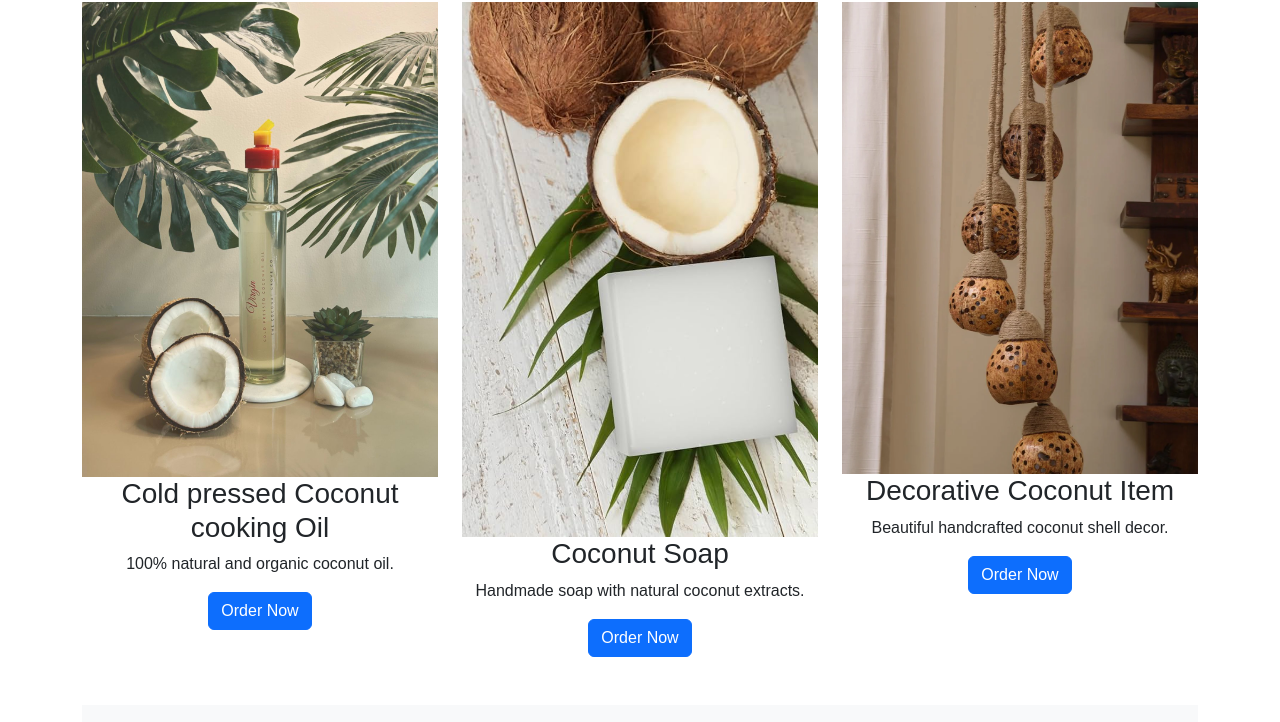
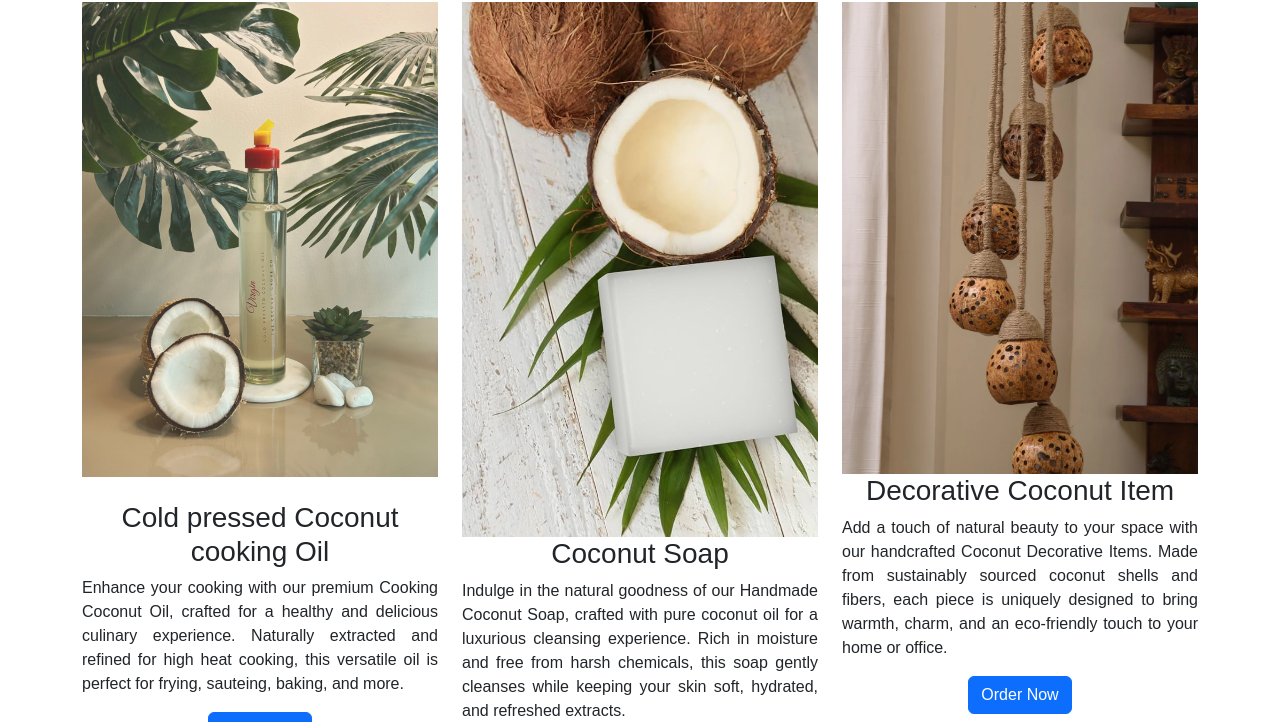
Before and after one commit to Abinandhan-Palanisamy/the-coconut-grove, a plain HTML site: page index.html in a window 1280 px wide. Shown: the part 212-934 px from the top of the page. Drawn offline with nearby package versions, Linux system fonts and the light colour scheme.

Commit message:
adds description for the products

```diff
--- a/index.html
+++ b/index.html
@@ -44,22 +44,23 @@
             <div class="col-md-4 text-center">
                 <img src="photos/P1.jpeg" alt="Coconut Oil" class="img-fluid" height="300 px" width="">
                 <br>
+			<br>
                 <h3>Cold pressed Coconut cooking Oil</h3>
-                <p>100% natural and organic coconut oil.</p>
+                <p align="justify">Enhance your cooking with our premium Cooking Coconut Oil, crafted for a healthy and delicious culinary experience. Naturally extracted and refined for high heat cooking, this versatile oil is perfect for frying, sauteing, baking, and more.</p>
                 <button class="btn btn-primary" onclick="orderProduct('Pure Coconut Oil')">Order Now</button>
             </div>
             <div class="col-md-4 text-center">
                 <img src="photos/p22.jpg" alt="Coconut Soap" class="img-fluid">
                 <br>
                 <h3>Coconut Soap</h3>
-                <p>Handmade soap with natural coconut extracts.</p>
+                <p align="justify">Indulge in the natural goodness of our Handmade Coconut Soap, crafted with pure coconut oil for a luxurious cleansing experience. Rich in moisture and free from harsh chemicals, this soap gently cleanses while keeping your skin soft, hydrated, and refreshed extracts.</p>
                 <button class="btn btn-primary" onclick="orderProduct('Coconut Soap')">Order Now</button>
             </div>
             <div class="col-md-4 text-center">
                 <img src="photos/p3.webp" alt="Decorative Item" class="img-fluid">
                 <br>
                 <h3>Decorative Coconut Item</h3>
-                <p>Beautiful handcrafted coconut shell decor.</p>
+                <p align="justify">Add a touch of natural beauty to your space with our handcrafted Coconut Decorative Items. Made from sustainably sourced coconut shells and fibers, each piece is uniquely designed to bring warmth, charm, and an eco-friendly touch to your home or office.</p>
                 <button class="btn btn-primary" onclick="orderProduct('Decorative Coconut Item')">Order Now</button>
             </div>
         </div>
```
